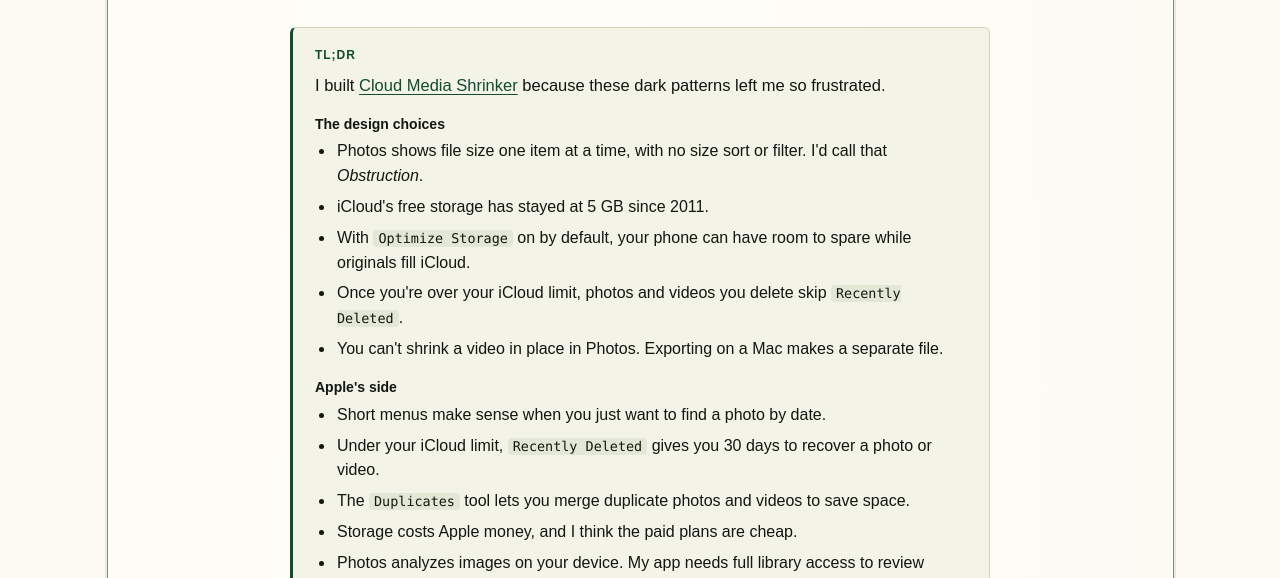
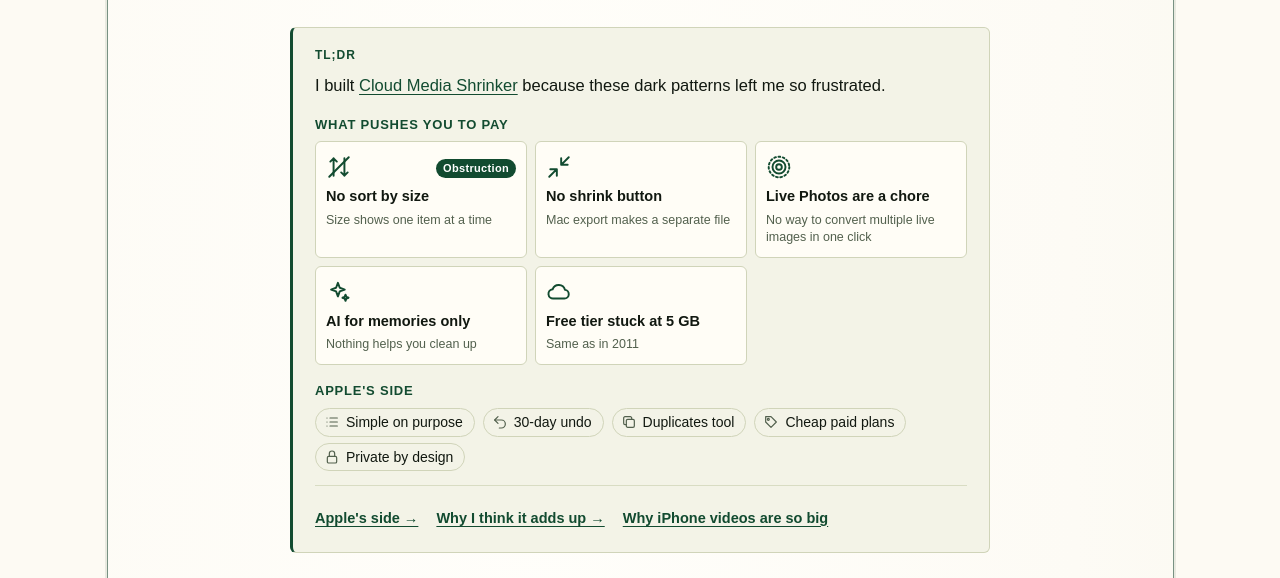
Before and after one commit to danielyaa5/danielyaa5.github.io, a plain HTML site: page blog/icloud-dark-patterns.html in a window 1280 px wide. Shown: the part 374-952 px from the top of the page. Drawn offline with Linux system fonts and the light colour scheme.

Commit message:
Show the dark patterns TL;DR as icon cards and pills

```diff
--- a/blog/blog.css
+++ b/blog/blog.css
@@ -24,6 +24,29 @@
 .article-body .tldr-subhead { margin: 16px 0 6px; font-size: 14px; font-weight: 700; line-height: 1.35; color: var(--ink); }
 .article-body .article-tldr ul { margin: 0 0 4px; padding-left: 20px; font-size: 16px; line-height: 1.55; }
 .article-body .article-tldr li { margin-bottom: 6px; padding-left: 2px; }
+/* TL;DR as a visual: icon cards for the main points, pills for the other side. */
+.article-body .tldr-visual ul { list-style: none; margin: 0; padding: 0; font-size: 15px; }
+.article-body .tldr-visual li { margin: 0; padding: 0; }
+.article-body .tldr-visual svg { flex: none; fill: none; stroke: currentColor; stroke-width: 1.8; stroke-linecap: round; stroke-linejoin: round; }
+.article-body .tv-head { margin: 18px 0 8px; font-size: 13px; font-weight: 700; letter-spacing: .06em; line-height: 1.3; text-transform: uppercase; color: var(--green); }
+.article-body .tv-cards { display: grid; grid-template-columns: repeat(3, minmax(0, 1fr)); gap: 8px; }
+.article-body .tv-cards li { display: flex; flex-direction: column; gap: 6px; padding: 12px 10px 11px; border: 1px solid #d0d4b9; border-radius: 6px; background: #fffdf6; }
+.article-body .tv-cards svg { width: 26px; height: 26px; margin-bottom: 2px; color: var(--green); }
+.article-body .tv-cards b { font-size: 14.5px; line-height: 1.2; }
+.article-body .tv-cards small { font-size: 12.5px; line-height: 1.35; color: #52604d; }
+.article-body .tv-top { display: flex; flex-wrap: wrap; align-items: center; justify-content: space-between; gap: 6px; }
+.article-body .tv-tag { padding: 1px 7px; border-radius: 999px; background: var(--green); color: #fff; font-size: 11px; font-weight: 700; letter-spacing: .03em; line-height: 1.5; }
+.article-body .tv-chips { display: flex; flex-wrap: wrap; gap: 6px 8px; }
+.article-body .tv-chips li { display: inline-flex; align-items: center; gap: 6px; padding: 5px 11px 5px 8px; border: 1px solid #d0d4b9; border-radius: 999px; font-size: 14px; line-height: 1.2; }
+.article-body .tv-chips svg { width: 16px; height: 16px; color: #52604d; }
+@media (max-width: 620px) {
+ .article-body .tv-cards { grid-template-columns: 1fr; gap: 6px; }
+ .article-body .tv-cards li { display: grid; grid-template-columns: 26px minmax(0, 1fr); column-gap: 12px; row-gap: 2px; align-items: start; padding: 10px 12px; }
+ .article-body .tv-top { display: contents; }
+ .article-body .tv-cards svg { grid-column: 1; grid-row: 1 / span 3; width: 24px; height: 24px; margin: 2px 0 0; }
+ .article-body .tv-cards b, .article-body .tv-cards small { grid-column: 2; }
+ .article-body .tv-tag { grid-column: 2; justify-self: start; }
+}
 .article-body a.button { min-height: 44px; padding: 10px 18px; border-radius: 6px; color: #fff; font-size: 15px; line-height: 1.3; text-decoration: none; }
 .article-body a.button:hover { color: #fff; text-decoration: none; }
 .article-body a.button svg { flex: none; width: 17px; height: 17px; margin-right: 8px; }
@@ -248,6 +271,10 @@ nav.article-related { display: block; padding: 28px 0 0; margin: 42px 0 0; borde
   .article-tldr { border-color: #2d3b31; border-left-color: #46614d; background: var(--card); }
   .article-body .article-tldr code { background: #223127; }
   .article-body .tldr-links { border-top-color: #2d3b31; }
+  .article-body .tv-cards li { border-color: var(--card-line); background: var(--paper); }
+  .article-body .tv-cards small, .article-body .tv-chips svg { color: var(--soft); }
+  .article-body .tv-chips li { border-color: var(--card-line); }
+  .article-body .tv-tag { background: var(--fill); color: var(--on-fill); }
   .article-body a.button, .article-body a.button:hover { color: var(--on-fill); }
   .article-related + .article-back { border-top-color: #2d3b31; }
   .related-card { border-color: #2d3b31; background: var(--card); }
--- a/blog/icloud-dark-patterns.html
+++ b/blog/icloud-dark-patterns.html
@@ -24,7 +24,7 @@
   <link rel="canonical" href="https://danielyakobian.com/blog/icloud-dark-patterns.html">
   <link rel="icon" type="image/png" sizes="128x128" href="../assets/favicon.png?v=2">
   <link rel="stylesheet" href="../styles.css?v=mark-4">
-  <link rel="stylesheet" href="blog.css?v=14">
+  <link rel="stylesheet" href="blog.css?v=15">
   <script src="/analytics.js?v=14" defer></script>
   <script type="application/ld+json">
   {
@@ -76,22 +76,24 @@
 <aside class="article-tldr" aria-label="Short summary">
   <p class="tldr-kicker">TL;DR</p>
   <p>I built <a href="../cloud-media-shrinker/">Cloud Media Shrinker</a> because these dark patterns left me so frustrated.</p>
-  <p class="tldr-subhead">The design choices</p>
-<ul>
-<li>Photos shows file size one item at a time, with no size sort or filter. I&#x27;d call that <em>Obstruction</em>.</li>
-<li>iCloud&#x27;s free storage has stayed at 5 GB since 2011.</li>
-<li>With <code>Optimize Storage</code> on by default, your phone can have room to spare while originals fill iCloud.</li>
-<li>Once you&#x27;re over your iCloud limit, photos and videos you delete skip <code>Recently Deleted</code>.</li>
-<li>You can&#x27;t shrink a video in place in Photos. Exporting on a Mac makes a separate file.</li>
-</ul>
-  <p class="tldr-subhead">Apple&#x27;s side</p>
-<ul>
-<li>Short menus make sense when you just want to find a photo by date.</li>
-<li>Under your iCloud limit, <code>Recently Deleted</code> gives you 30 days to recover a photo or video.</li>
-<li>The <code>Duplicates</code> tool lets you merge duplicate photos and videos to save space.</li>
-<li>Storage costs Apple money, and I think the paid plans are cheap.</li>
-<li>Photos analyzes images on your device. My app needs full library access to review everything.</li>
-</ul>
+<div class="tldr-visual">
+  <p class="tv-head">What pushes you to pay</p>
+  <ul class="tv-cards">
+    <li><span class="tv-top"><svg viewBox="0 0 24 24" aria-hidden="true" focusable="false"><path d="M7 4v16M4 7l3-3 3 3M17 20V4M14 17l3 3 3-3"/><path d="M3 21 21 3"/></svg><span class="tv-tag">Obstruction</span></span><b>No sort by size</b><small>Size shows one item at a time</small></li>
+    <li><svg viewBox="0 0 24 24" aria-hidden="true" focusable="false"><path d="M4 14h6v6M20 10h-6V4M14 10l7-7M3 21l7-7"/></svg><b>No shrink button</b><small>Mac export makes a separate file</small></li>
+    <li><svg viewBox="0 0 24 24" aria-hidden="true" focusable="false"><circle cx="12" cy="12" r="2.6"/><circle cx="12" cy="12" r="6"/><circle cx="12" cy="12" r="9.5" stroke-dasharray="1.6 2.4"/></svg><b>Live Photos are a chore</b><small>No way to convert multiple live images in one click</small></li>
+    <li><svg viewBox="0 0 24 24" aria-hidden="true" focusable="false"><path d="M11 3.5l1.7 4.6 4.6 1.7-4.6 1.7L11 16.1l-1.7-4.6L4.7 9.8l4.6-1.7z"/><path d="M18 14.5l.8 2 2 .8-2 .8-.8 2-.8-2-2-.8 2-.8z"/></svg><b>AI for memories only</b><small>Nothing helps you clean up</small></li>
+    <li><svg viewBox="0 0 24 24" aria-hidden="true" focusable="false"><path d="M7 18h10a4 4 0 0 0 .5-7.97A6 6 0 0 0 6.1 9.5 4.25 4.25 0 0 0 7 18z"/></svg><b>Free tier stuck at 5 GB</b><small>Same as in 2011</small></li>
+  </ul>
+  <p class="tv-head">Apple&#x27;s side</p>
+  <ul class="tv-chips">
+    <li><svg viewBox="0 0 24 24" aria-hidden="true" focusable="false"><path d="M9 6h11M9 12h11M9 18h11M4.5 6h.01M4.5 12h.01M4.5 18h.01"/></svg>Simple on purpose</li>
+    <li><svg viewBox="0 0 24 24" aria-hidden="true" focusable="false"><path d="M9 14 4 9l5-5"/><path d="M4 9h10a6 6 0 0 1 0 12h-3"/></svg>30-day undo</li>
+    <li><svg viewBox="0 0 24 24" aria-hidden="true" focusable="false"><rect x="8" y="8" width="12" height="12" rx="2"/><path d="M16 8V6a2 2 0 0 0-2-2H6a2 2 0 0 0-2 2v8a2 2 0 0 0 2 2h2"/></svg>Duplicates tool</li>
+    <li><svg viewBox="0 0 24 24" aria-hidden="true" focusable="false"><path d="M20 12l-8 8-8-8V4h8z"/><circle cx="8" cy="8" r="1.5"/></svg>Cheap paid plans</li>
+    <li><svg viewBox="0 0 24 24" aria-hidden="true" focusable="false"><rect x="5" y="11" width="14" height="10" rx="2"/><path d="M8 11V7a4 4 0 0 1 8 0v4"/></svg>Private by design</li>
+  </ul>
+</div>
   <p class="tldr-links"><a href="#apple-s-side">Apple&#x27;s side →</a><a href="#why-i-still-think-it-adds-up">Why I think it adds up →</a><a href="why-iphone-videos-are-so-big.html">Why iPhone videos are so big</a></p>
 </aside>
 
```
